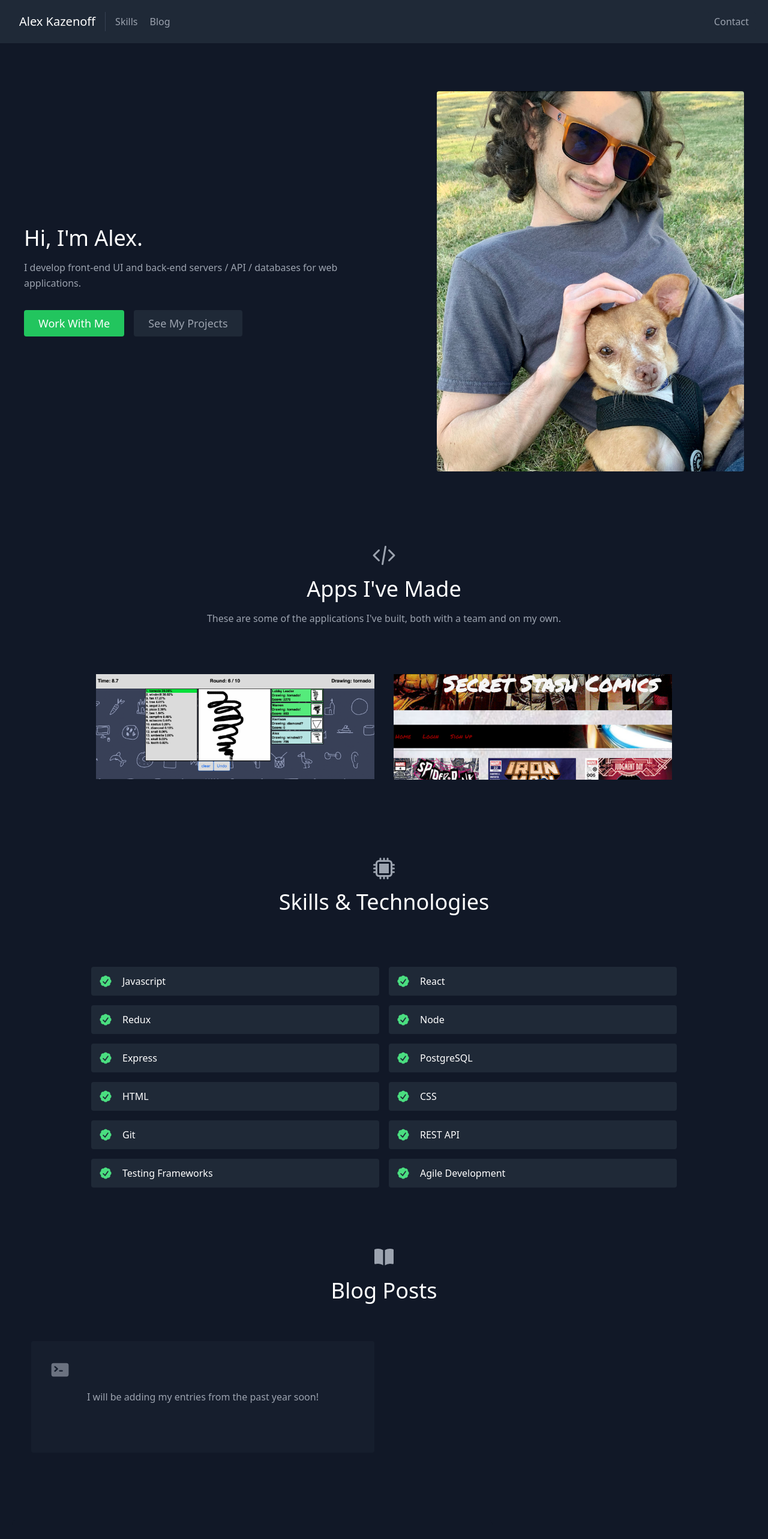
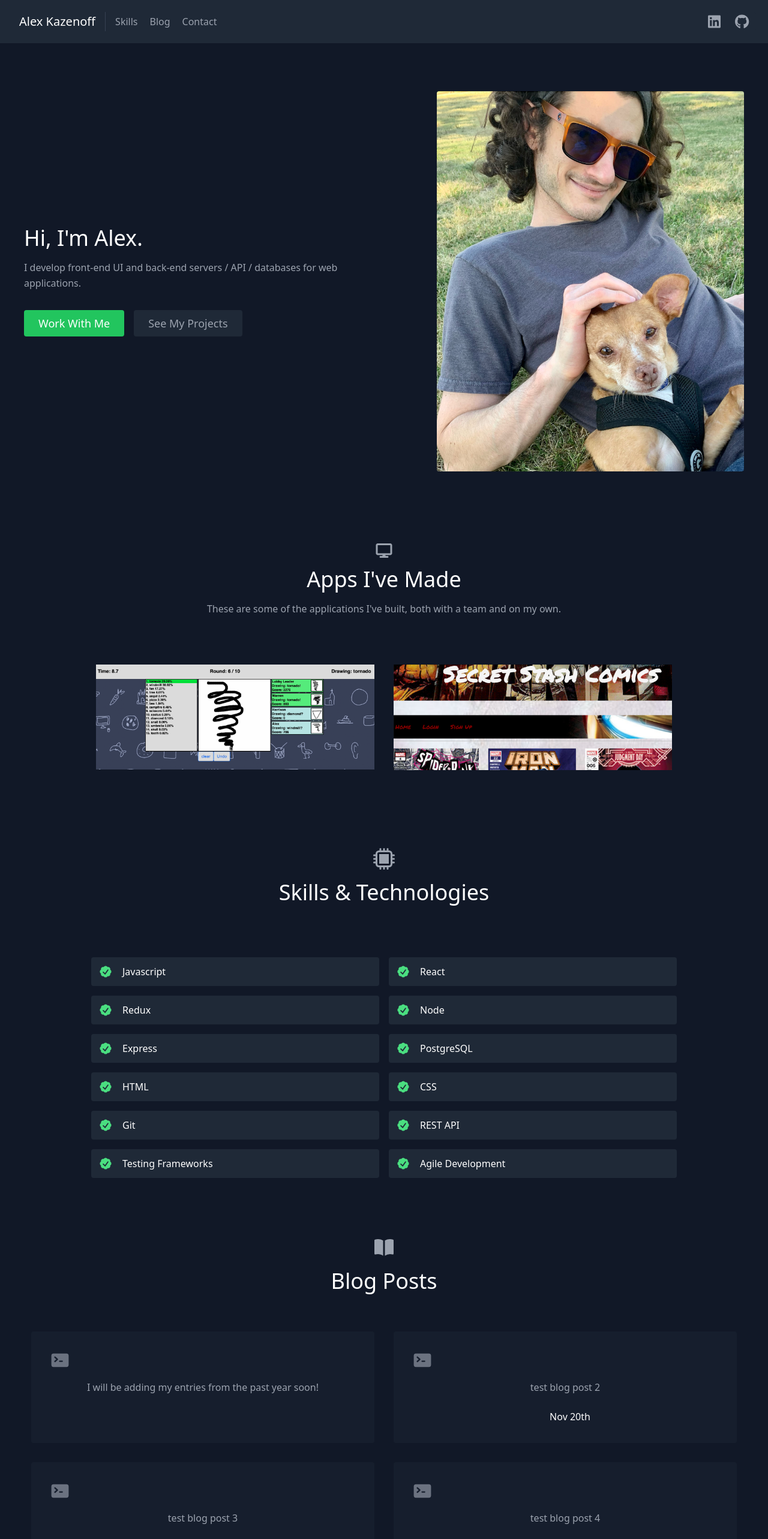
Before and after one commit to AlexKazz/portfolio-site, a React (Create React App) app: page / in a window 1280 px wide. Shown: the top 2566 px of the page at 60% size. Built offline with nearby package versions, Linux system fonts and the light colour scheme; the HTML template or start-up script is replaced by a standard one.

Commit message:
add external links and icons

```diff
--- a/package.json
+++ b/package.json
@@ -5,6 +5,10 @@
   "private": true,
   "dependencies": {
     "@formspree/react": "^2.4.0",
+    "@fortawesome/fontawesome-svg-core": "^6.2.0",
+    "@fortawesome/free-brands-svg-icons": "^6.2.0",
+    "@fortawesome/free-solid-svg-icons": "^6.2.0",
+    "@fortawesome/react-fontawesome": "^0.2.0",
     "@heroicons/react": "^2.0.12",
     "@testing-library/jest-dom": "^5.16.5",
     "@testing-library/react": "^13.4.0",
--- a/public/index.html
+++ b/public/index.html
@@ -9,7 +9,6 @@
       name="description"
       content="Web site created using create-react-app"
     />
-
     <title>Alex Kazenoff</title>
   </head>
   <body>
--- a/src/components/Navbar.js
+++ b/src/components/Navbar.js
@@ -1,4 +1,6 @@
 import { ArrowRightIcon } from '@heroicons/react/20/solid';
+import { FontAwesomeIcon } from '@fortawesome/react-fontawesome';
+import { faLinkedin, faGithub } from '@fortawesome/free-brands-svg-icons';
 import React from 'react';
 
 export default function Navbar() {
@@ -17,13 +19,29 @@ export default function Navbar() {
           <a href='#blog' className='mr-5 hover:text-white'>
             Blog
           </a>
+          <a href='#contact' className='mr-5 hover:text-white'>
+            Contact
+          </a>
         </nav>
         <a
-          href='#contact'
-          className='inline-flex items-center bg-gray-800 border-0 py-1 px-3 focus:outline-none hover:bg-gray-700 rounded text-base mt-4 md:mt-0'
+          href='https://www.linkedin.com/in/alex-kazenoff/'
+          target={'_blank'}
+          rel='noreferrer'
         >
-          Contact
-          {/* <ArrowRightIcon className='w-4 h-4 ml-1' /> */}
+          <FontAwesomeIcon
+            icon={faLinkedin}
+            className='fa-xl inline-flex items-center bg-gray-800 border-0 py-1 px-3 focus:outline-none hover:bg-gray-700 rounded mt-4 md:mt-0'
+          />
+        </a>
+        <a
+          href='https://github.com/AlexKazz'
+          target={'_blank'}
+          rel='noreferrer'
+        >
+          <FontAwesomeIcon
+            icon={faGithub}
+            className='fa-xl inline-flex items-center bg-gray-800 border-0 py-1 px-3 focus:outline-none hover:bg-gray-700 rounded mt-4 md:mt-0'
+          />
         </a>
       </div>
     </header>
--- a/src/components/Projects.js
+++ b/src/components/Projects.js
@@ -1,4 +1,6 @@
-import { CodeBracketIcon } from '@heroicons/react/20/solid';
+// import { CodeBracketIcon } from '@heroicons/react/20/solid';
+import { FontAwesomeIcon } from '@fortawesome/react-fontawesome';
+import { faDisplay } from '@fortawesome/free-solid-svg-icons';
 import React from 'react';
 import { projects } from '../data';
 
@@ -7,7 +9,10 @@ export default function Projects() {
     <section id='projects' className='text-gray-400 bg-gray-900 body-font'>
       <div className='container px-5 py-10 mx-auto text-center lg:px-40'>
         <div className='flex flex-col w-full mb-20'>
-          <CodeBracketIcon className='mx-auto inline-block w-10 mb-4' />
+          <FontAwesomeIcon
+            icon={faDisplay}
+            className='fa-xl mx-auto inline-block w-10 mb-4'
+          />
           <h1 className='sm:text-4xl text-3xl font-medium title-font mb-4 text-white'>
             Apps I've Made
           </h1>
@@ -20,6 +25,8 @@ export default function Projects() {
           {projects.map((project) => (
             <a
               href={project.link}
+              target={'_blank'}
+              rel='noreferrer'
               key={project.image}
               className='sm:w-1/2 w-100 p-4'
             >
--- a/src/data.js
+++ b/src/data.js
@@ -6,6 +6,7 @@ export const projects = [
     description:
       'Pictionary-style game in which players compete to have their drawings recognized by an AI',
     image: './scribble.png',
+    link: 'https://github.com/Scribble-Me-This/2022-Scribble-Me-This',
   },
   {
     title: 'Secret Stash Comics',
@@ -14,6 +15,7 @@ export const projects = [
     description:
       'E-commerce app with user & cart functionality, using REST API',
     image: './grace-shopper.png',
+    link: 'https://github.com/2206-fsa-gs-saggitarius/Comic-Book-Store',
   },
 ];
 
@@ -37,9 +39,16 @@ export const blogPosts = [
     content: 'I will be adding my entries from the past year soon!',
     date: '',
   },
-
-  // {
-  //   content: 'test blog post 2',
-  //   date: 'Nov 20th',
-  // },
+  {
+    content: 'test blog post 2',
+    date: 'Nov 20th',
+  },
+  {
+    content: 'test blog post 3',
+    date: 'Nov 20th',
+  },
+  {
+    content: 'test blog post 4',
+    date: 'Nov 20th',
+  },
 ];
```
Also changed, not shown: 1 other file (tests, documents, lock files or other folders).
